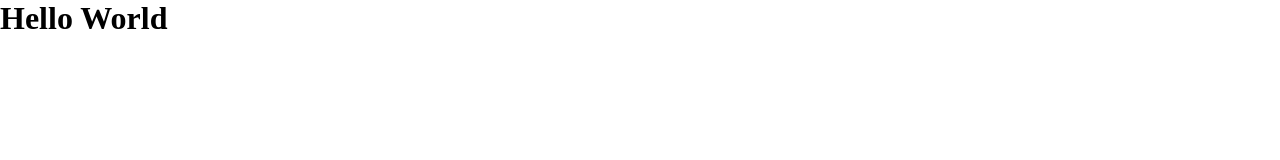
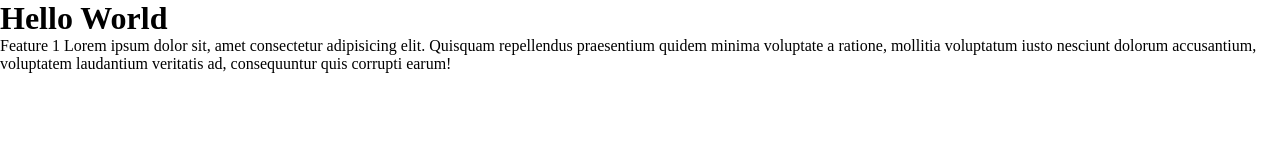
Before and after one commit to gilbertsitumorang30/latihan-01, a plain HTML site: page index.html in a window 1280 px wide. Drawn offline with Linux system fonts and the light colour scheme.

Commit message:
menambah teks feature 1

```diff
--- a/index.html
+++ b/index.html
@@ -10,6 +10,9 @@
 
 <body>
     <h1>Hello World</h1>
+    <p>Feature 1 Lorem ipsum dolor sit, amet consectetur adipisicing elit. Quisquam repellendus praesentium quidem
+        minima voluptate a ratione, mollitia voluptatum iusto nesciunt dolorum accusantium, voluptatem laudantium
+        veritatis ad, consequuntur quis corrupti earum!</p>
 </body>
 <script src="./script.js"></script>
 
```
